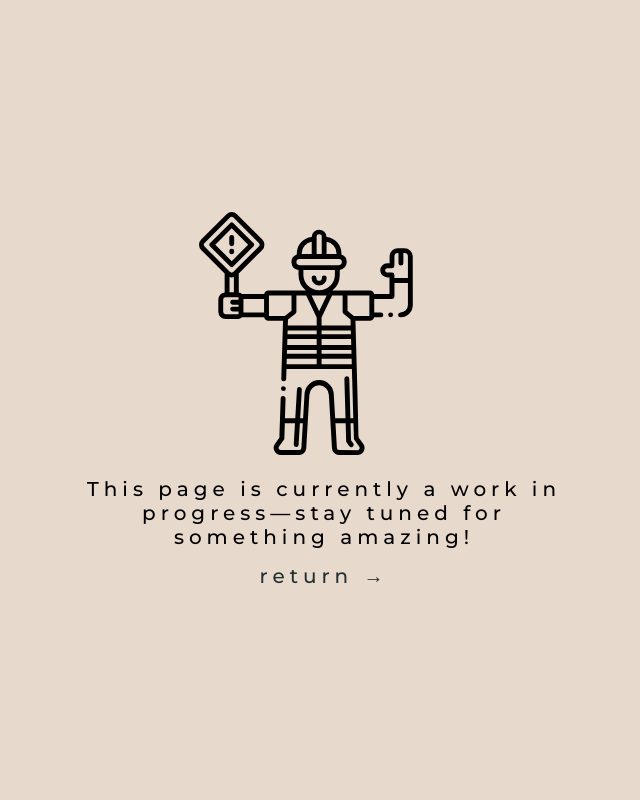
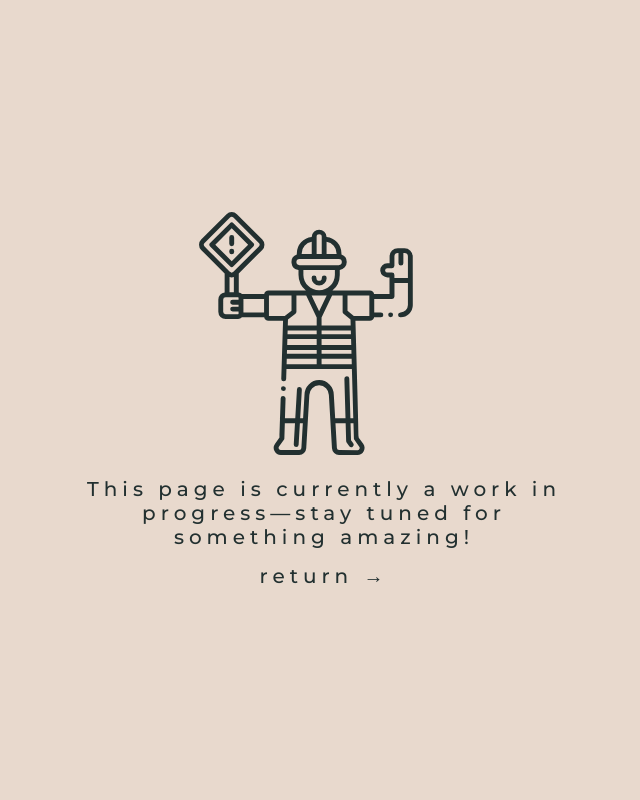
Before and after one commit to jydykun/Personal-Website, a Flask app: page /projects in a window 1280 px wide. Shown: the whole page, without its empty margins (316-956 px from the left). Run offline with Flask 3, Linux system fonts and the light colour scheme; some libraries are stand-ins or nearby versions.

Commit message:
Update projects page

```diff
--- a/static/css/portfolio.css
+++ b/static/css/portfolio.css
@@ -168,12 +168,14 @@ svg circle {
     font-size: 2rem;
     font-weight: 500;
     text-align: center;
+    color: var(--primary-color);
     background-color: var(--secondary-color);
 }
 
 .under-construction > svg {
     width: 250px;
     height: 250px;
+    fill: var(--primary-color)
 }
 
 .under-construction p {
```
